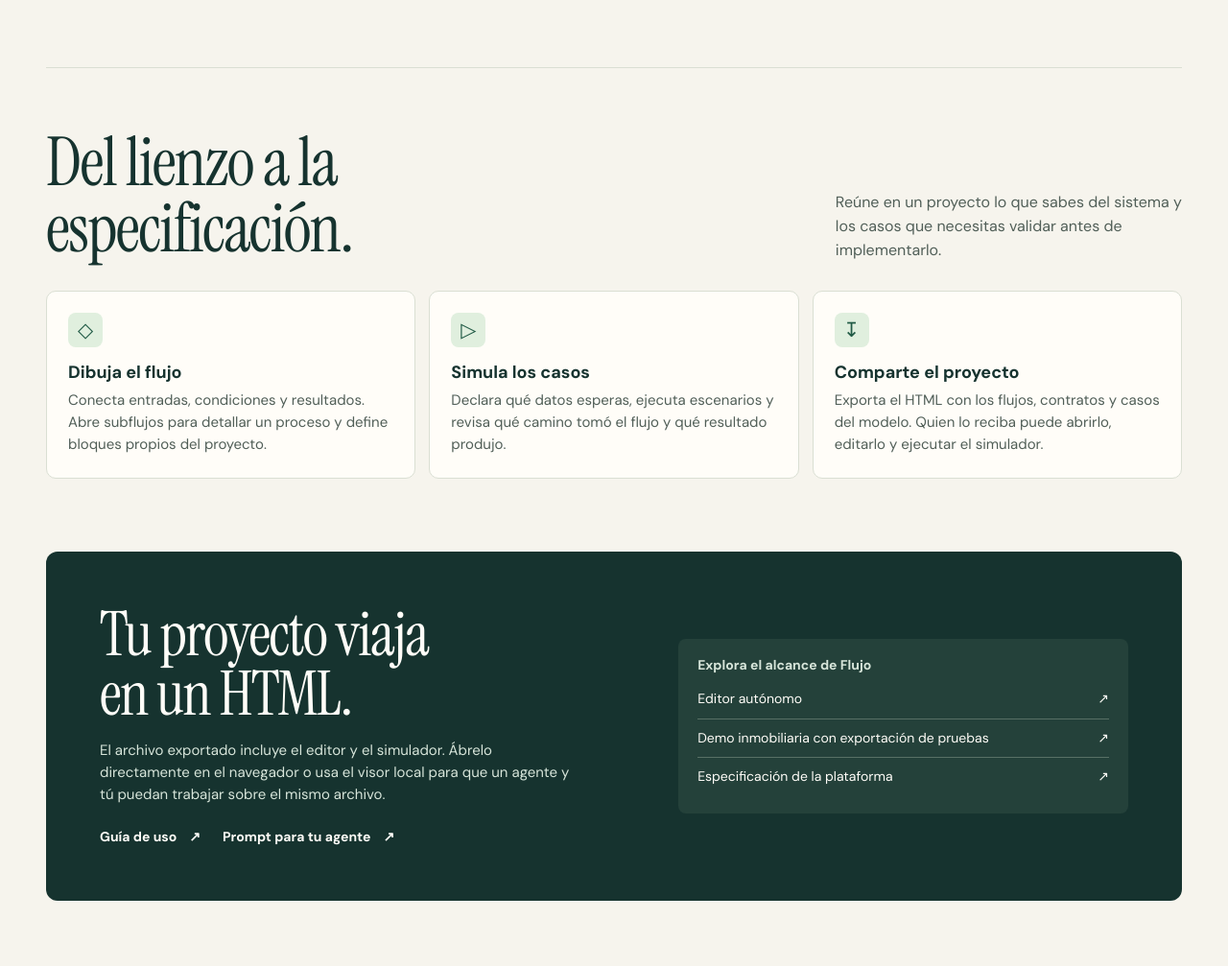
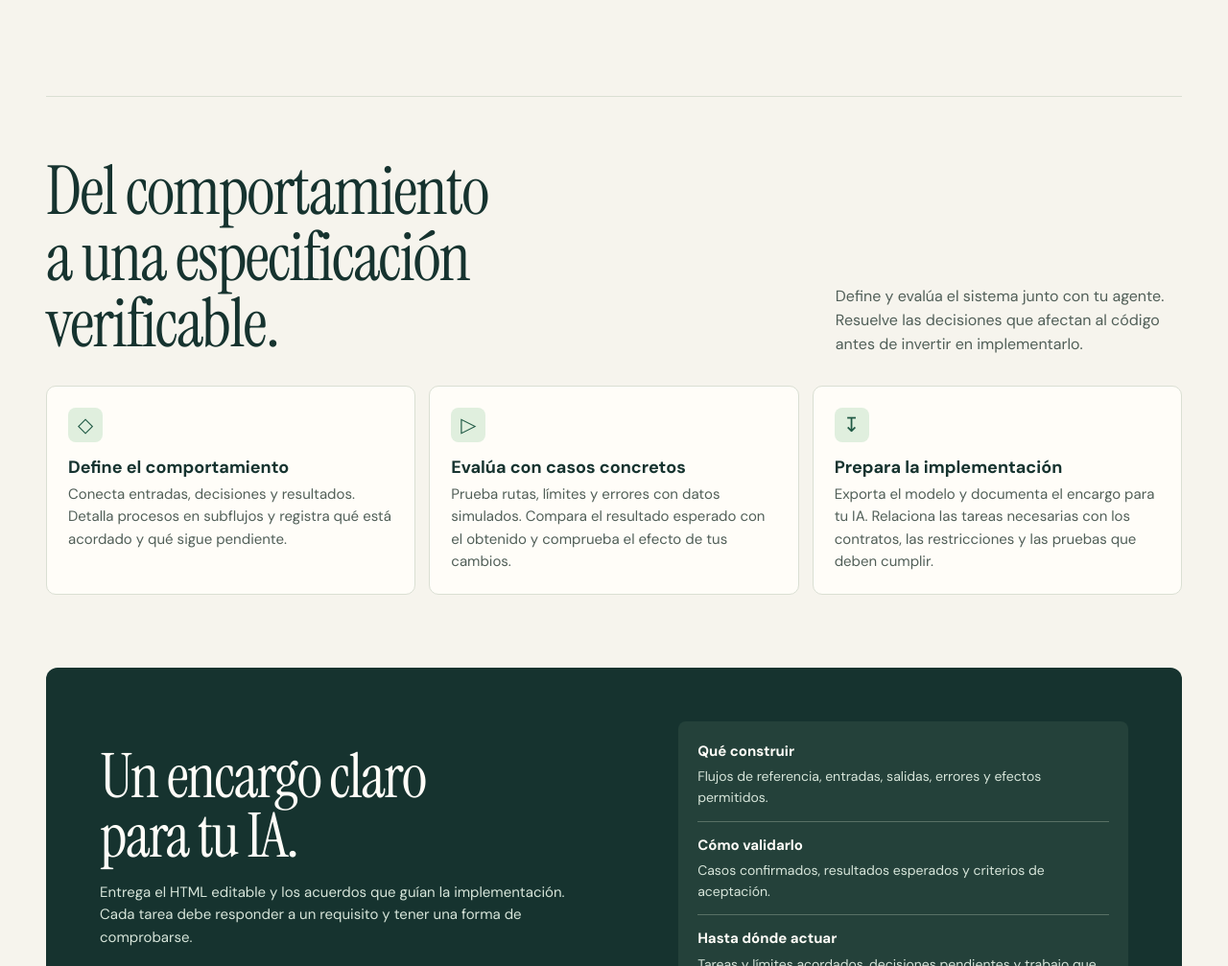
Before and after one commit to MauricioPerera/flujo-laboratorio, a plain HTML site: page site/index.html in a window 1280 px wide. Shown: the part 699-1706 px from the top of the page at 96% size. Drawn offline with Linux system fonts and the light colour scheme.

Commit message:
Align landing with early evaluation and scoped AI implementation

```diff
--- a/site/index.html
+++ b/site/index.html
@@ -3,13 +3,13 @@
 <head>
   <meta charset="utf-8">
   <meta name="viewport" content="width=device-width, initial-scale=1">
-  <meta name="description" content="Flujo es un laboratorio visual para diseñar sistemas, simular decisiones y compartir proyectos como HTML autónomo.">
+  <meta name="description" content="Evalúa tu sistema antes de programarlo. Simula flujos, resuelve ambigüedades y prepara contratos, casos y un alcance preciso para tu agente de IA.">
   <meta name="theme-color" content="#f6f4ed">
-  <title>Flujo — Diseña sistemas que puedes probar</title>
+  <title>Flujo — Evalúa tu sistema antes de programarlo</title>
   <link rel="preconnect" href="https://fonts.googleapis.com">
   <link rel="preconnect" href="https://fonts.gstatic.com" crossorigin>
   <link rel="stylesheet" href="https://fonts.googleapis.com/css2?family=DM+Sans:wght@400;500;600;700&family=Instrument+Serif:ital@0;1&display=swap">
-  <link rel="stylesheet" href="landing.css?v=3">
+  <link rel="stylesheet" href="landing.css?v=4">
 </head>
 <body>
   <header class="site-header">
@@ -26,9 +26,9 @@
   <main id="inicio">
     <section class="wrap hero" aria-labelledby="titulo">
       <div class="hero-copy">
-        <p class="eyebrow">Laboratorio visual de sistemas</p>
-        <h1 id="titulo">Diseña sistemas que puedes <em>probar.</em></h1>
-        <p class="lead">Conecta bloques para describir cómo debe funcionar un sistema. Simula casos, inspecciona el recorrido y comparte tu proyecto en un archivo HTML.</p>
+        <p class="eyebrow">Simulación y especificación para IA</p>
+        <h1 id="titulo">Evalúa tu sistema antes de <em>programarlo.</em></h1>
+        <p class="lead">Simula decisiones y detecta ambigüedades cuando todavía cuesta poco cambiarlas. Prepara contratos, casos y límites de trabajo para que una IA implemente lo acordado.</p>
         <div class="hero-actions">
           <button class="button" type="button" data-open-editor aria-haspopup="dialog">Abrir el editor <span aria-hidden="true">↗</span></button>
           <a class="text-link" href="#como-funciona">Cómo funciona <span aria-hidden="true">↓</span></a>
@@ -82,44 +82,49 @@
 
     <section class="wrap method" id="como-funciona" aria-labelledby="metodo-titulo">
       <div class="section-head">
-        <h2 id="metodo-titulo">Del lienzo a la especificación.</h2>
-        <p>Reúne en un proyecto lo que sabes del sistema y los casos que necesitas validar antes de implementarlo.</p>
+        <h2 id="metodo-titulo">Del comportamiento a una especificación verificable.</h2>
+        <p>Define y evalúa el sistema junto con tu agente. Resuelve las decisiones que afectan al código antes de invertir en implementarlo.</p>
       </div>
       <div class="steps">
         <article>
           <span class="step-icon" aria-hidden="true">◇</span>
-          <h3>Dibuja el flujo</h3>
-          <p>Conecta entradas, condiciones y resultados. Abre subflujos para detallar un proceso y define bloques propios del proyecto.</p>
+          <h3>Define el comportamiento</h3>
+          <p>Conecta entradas, decisiones y resultados. Detalla procesos en subflujos y registra qué está acordado y qué sigue pendiente.</p>
         </article>
         <article>
           <span class="step-icon" aria-hidden="true">▷</span>
-          <h3>Simula los casos</h3>
-          <p>Declara qué datos esperas, ejecuta escenarios y revisa qué camino tomó el flujo y qué resultado produjo.</p>
+          <h3>Evalúa con casos concretos</h3>
+          <p>Prueba rutas, límites y errores con datos simulados. Compara el resultado esperado con el obtenido y comprueba el efecto de tus cambios.</p>
         </article>
         <article>
           <span class="step-icon" aria-hidden="true">↧</span>
-          <h3>Comparte el proyecto</h3>
-          <p>Exporta el HTML con los flujos, contratos y casos del modelo. Quien lo reciba puede abrirlo, editarlo y ejecutar el simulador.</p>
+          <h3>Prepara la implementación</h3>
+          <p>Exporta el modelo y documenta el encargo para tu IA. Relaciona las tareas necesarias con los contratos, las restricciones y las pruebas que deben cumplir.</p>
         </article>
       </div>
     </section>
 
-    <section class="wrap handoff" aria-labelledby="archivo-titulo">
+    <section class="wrap handoff" aria-labelledby="entrega-titulo">
       <div class="handoff-panel">
         <div>
-          <h2 id="archivo-titulo">Tu proyecto viaja en un HTML.</h2>
-          <p>El archivo exportado incluye el editor y el simulador. Ábrelo directamente en el navegador o usa el visor local para que un agente y tú puedan trabajar sobre el mismo archivo.</p>
+          <h2 id="entrega-titulo">Un encargo claro para tu IA.</h2>
+          <p>Entrega el HTML editable y los acuerdos que guían la implementación. Cada tarea debe responder a un requisito y tener una forma de comprobarse.</p>
           <div class="handoff-links">
             <a class="text-link" href="https://github.com/MauricioPerera/flujo-laboratorio#iniciar">Guía de uso <span aria-hidden="true">↗</span></a>
             <button class="text-link prompt-link" type="button" id="open-agent-prompt" aria-haspopup="dialog">Prompt para tu agente <span aria-hidden="true">↗</span></button>
           </div>
         </div>
-        <div class="handoff-example">
-          <h3>Explora el alcance de Flujo</h3>
-          <button type="button" data-open-editor aria-haspopup="dialog">Editor autónomo <span aria-hidden="true">↗</span></button>
-          <a href="editor-inmobiliario.html">Demo inmobiliaria con exportación de pruebas <span aria-hidden="true">↗</span></a>
-          <a href="https://github.com/MauricioPerera/flujo-laboratorio/blob/main/SPECIFICATION.md">Especificación de la plataforma <span aria-hidden="true">↗</span></a>
-        </div>
+        <dl class="handoff-contents">
+          <div><dt>Qué construir</dt><dd>Flujos de referencia, entradas, salidas, errores y efectos permitidos.</dd></div>
+          <div><dt>Cómo validarlo</dt><dd>Casos confirmados, resultados esperados y criterios de aceptación.</dd></div>
+          <div><dt>Hasta dónde actuar</dt><dd>Tareas y límites acordados, decisiones pendientes y trabajo que depende de ellas.</dd></div>
+        </dl>
+      </div>
+      <div class="availability">
+        <h3>Qué puedes usar hoy</h3>
+        <p>El editor autónomo exporta HTML y JSON con el modelo y sus casos. El HTML incluye el editor y el simulador para reabrir el proyecto. El prompt guía al agente para completar la entrega con los acuerdos y las tareas que deban documentarse aparte.</p>
+        <p>La <a href="editor-inmobiliario.html">demo inmobiliaria</a> también exporta pruebas ejecutables del modelo y de contrato. La generación de toda la entrega para cualquier proyecto y el control automático del alcance del agente siguen pendientes.</p>
+        <a class="text-link" href="https://github.com/MauricioPerera/flujo-laboratorio/blob/main/SPECIFICATION.md#entrega-orientada-a-una-ia-implementadora">Ver el alcance y los artefactos requeridos <span aria-hidden="true">↗</span></a>
       </div>
     </section>
   </main>
@@ -156,7 +161,7 @@
       <h2 id="agent-prompt-title">Trabaja con tu agente.</h2>
       <form method="dialog"><button class="dismiss" aria-label="Cerrar">×</button></form>
     </div>
-    <p>Completa tu objetivo y pega el prompt en tu agente de IA. Adjunta tu HTML si ya tienes un proyecto.</p>
+    <p>Completa tu objetivo y las restricciones, y pega el prompt en tu agente. Te guiará para evaluar el sistema y preparar su encargo de implementación.</p>
     <textarea id="prompt-text" aria-label="Prompt para tu agente" readonly></textarea>
     <div class="prompt-actions">
       <button class="button" type="button" id="copy-prompt" disabled>Copiar prompt</button>
--- a/site/landing.css
+++ b/site/landing.css
@@ -191,12 +191,14 @@ h3 { font-size: 18px; font-weight: 700; line-height: 1.3; }
 .handoff-panel p { color: #d7e5da; max-width: 49ch; margin-block: 15px 21px; }
 .handoff-links { display: flex; gap: 10px 23px; flex-wrap: wrap; }
 .prompt-link { padding: 0; border: 0; background: none; }
-.handoff-example { padding: 18px 20px; background: #24413a; border-radius: 8px; }
-.handoff-example h3 { margin-bottom: 7px; font-size: 14px; color: #d7e5da; }
-.handoff-example :is(a, button) { padding: 9px 0; display: flex; justify-content: space-between; gap: 10px; font-size: 14px; text-decoration: none; }
-.handoff-example button { width: 100%; border: 0; background: none; text-align: left; }
-.handoff-example :is(a, button) + a { border-top: 1px solid #587065; }
-.handoff-example :is(a, button):hover { text-decoration: underline; }
+.handoff-contents { margin: 0; padding: 7px 20px; background: #24413a; border-radius: 8px; }
+.handoff-contents > div { padding-block: 13px; }
+.handoff-contents > div + div { border-top: 1px solid #587065; }
+.handoff-contents dt { font-weight: 700; font-size: 15px; }
+.handoff-contents dd { margin: 4px 0 0; font-size: 14px; color: #d7e5da; }
+.availability { margin-top: 25px; max-width: 80ch; }
+.availability p { margin-block: 10px; font-size: 15px; color: var(--muted); }
+.availability p a { text-underline-offset: 3px; }
 .handoff-panel :is(a, button):focus-visible { outline-color: #e1f0ca; }
 .site-footer { border-top: 1px solid var(--line); }
 .footer-links { display: flex; gap: 16px; flex-wrap: wrap; }
```
